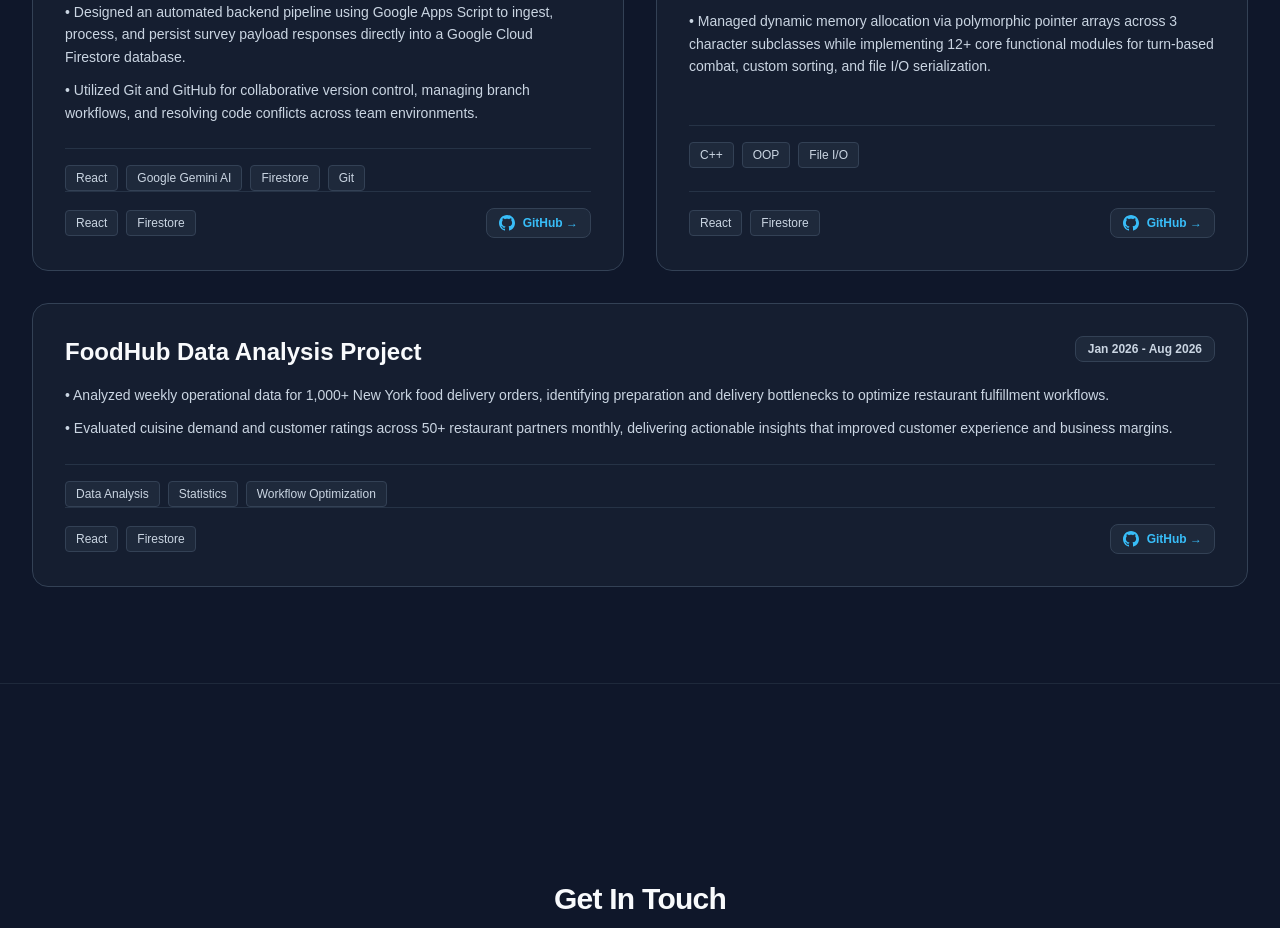
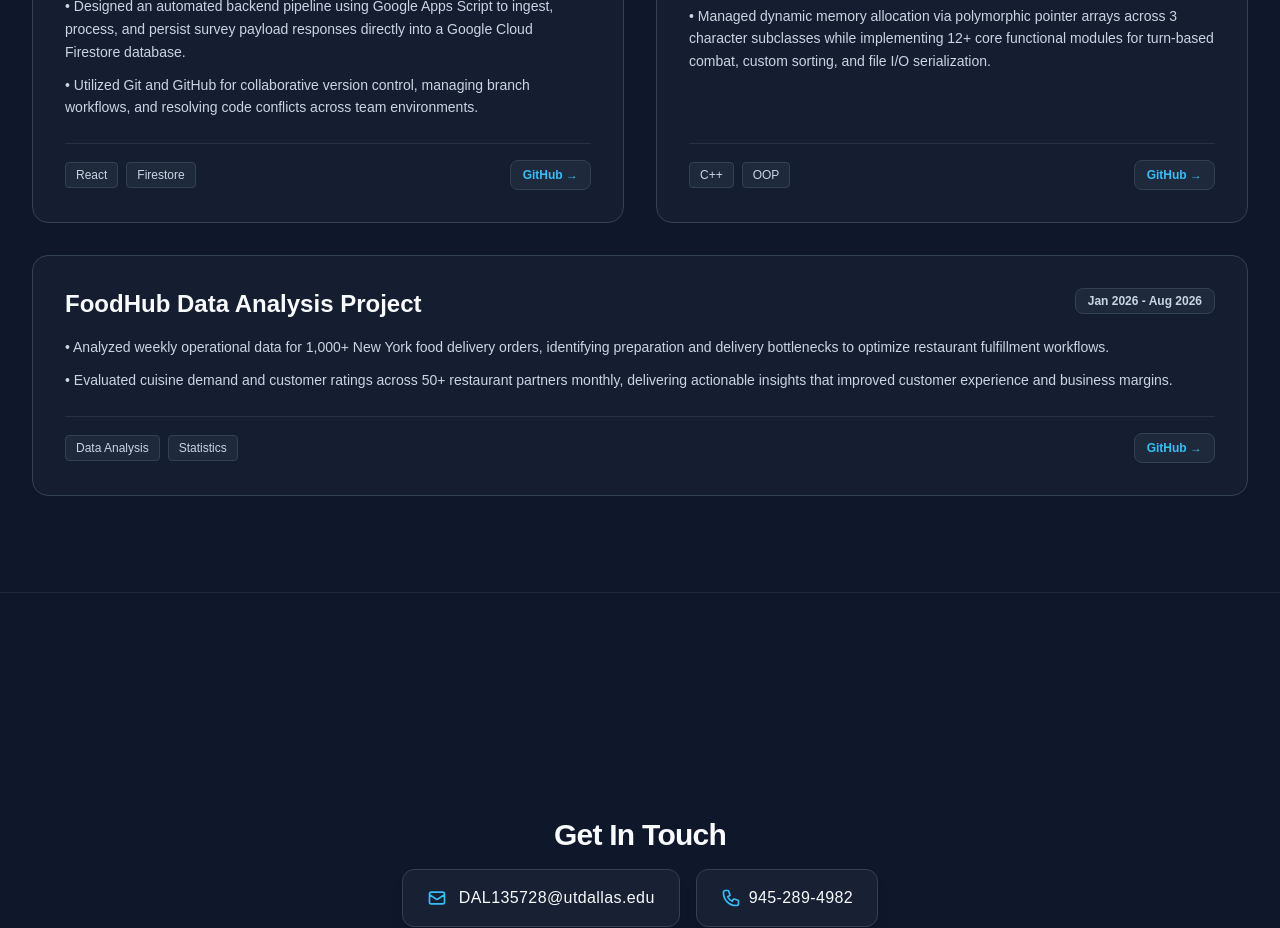
Before and after one commit to viditsmart/Vidit-s-portfolio, a Next.js app in the folder portfolio/: page / in a window 1280 px wide. Shown: the part 2620-3548 px from the top of the page. Built offline with nearby package versions, Linux system fonts and the light colour scheme.

Commit message:
edited projects, education, and contact section for consistency for light mode

```diff
--- a/portfolio/app/page.tsx
+++ b/portfolio/app/page.tsx
@@ -101,35 +101,28 @@ export default function PortfolioPage() {
       <section id="education" className="min-h-[80vh] py-24 px-8 max-w-7xl mx-auto flex flex-col justify-center">
         <div className="mb-12">
           <h2 className={`text-3xl font-bold tracking-tight mb-3 ${darkMode ? 'text-[#F8FAFC]' : 'text-[#0F172A]'}`}>Education</h2>
-
         </div>
 
-        {/* Education Card */}
         <div className={`p-8 rounded-2xl border transition ${darkMode ? 'bg-[#1E293B]/40 border-[#334155]' : 'bg-[#FFFFFF] border-[#E2E8F0] shadow-sm'}`}>
           <div className="flex flex-col md:flex-row md:items-center justify-between mb-6 gap-2">
             <div>
-              <h3 className={`text-3xl font-bold tracking-tight mb-3 ${darkMode ? 'text-[#F8FAFC]' : 'text-[#0F172A]'}`}>University of Texas at Dallas</h3>
-              <p className="text-[#38BDF8] font-medium text-lg">Bachelor of Science in Computer Science</p>
+              <h3 className={`text-2xl font-bold ${darkMode ? 'text-[#F8FAFC]' : 'text-[#0F172A]'}`}>University of Texas at Dallas</h3>
+              <p className={`font-medium text-lg ${darkMode ? 'text-[#38BDF8]' : 'text-[#0284C7]'}`}>Bachelor of Science in Computer Science</p>
             </div>
 
             <div className="text-left md:text-right">
-              <span className="inline-block bg-[#1E293B] text-slate-200 px-3 py-1 rounded-lg text-sm font-medium border border-[#334155]">
+              <span className={`inline-block px-3 py-1 rounded-lg text-sm font-medium border ${darkMode ? 'bg-[#1E293B] text-slate-200 border-[#334155]' : 'bg-slate-100 text-[#0F172A] border-[#E2E8F0]'}`}>
                 Expected Graduation: May 2029
               </span>
-
             </div>
           </div>
 
-          {/* Relevant Coursework */}
           <div>
-            <h4 className="text-sm font-semibold text-slate-300 uppercase tracking-wider mb-3">Relevant Coursework</h4>
+            <h4 className={`text-sm font-semibold uppercase tracking-wider mb-3 ${darkMode ? 'text-slate-300' : 'text-[#0F172A]'}`}>Relevant Coursework</h4>
             <div className="flex flex-wrap gap-2.5">
-              <span className="bg-[#1E293B] text-slate-300 px-3 py-1.5 rounded-lg text-sm border border-[#334155]">Programming Fundamentals (C++)</span>
-              <span className="bg-[#1E293B] text-slate-300 px-3 py-1.5 rounded-lg text-sm border border-[#334155]">Computer Science 1 & 2 (Java)</span>
-              <span className="bg-[#1E293B] text-slate-300 px-3 py-1.5 rounded-lg text-sm border border-[#334155]">Discrete Math for Computing 1</span>
-              <span className="bg-[#1E293B] text-slate-300 px-3 py-1.5 rounded-lg text-sm border border-[#334155]">Computer Architecture</span>
-              <span className="bg-[#1E293B] text-slate-300 px-3 py-1.5 rounded-lg text-sm border border-[#334155]">Probability and Stats in CS/SE</span>
-              <span className="bg-[#1E293B] text-slate-300 px-3 py-1.5 rounded-lg text-sm border border-[#334155]">Professional & Technical Communication</span>
+              {['Programming Fundamentals (C++)', 'Computer Science 1 & 2 (Java)', 'Discrete Math for Computing 1', 'Computer Architecture', 'Probability and Stats in CS/SE', 'Professional & Technical Communication'].map((course) => (
+                <span key={course} className={`px-3 py-1.5 rounded-lg text-sm border ${darkMode ? 'bg-[#1E293B] text-slate-300 border-[#334155]' : 'bg-slate-100 text-[#475569] border-[#E2E8F0]'}`}>{course}</span>
+              ))}
             </div>
           </div>
         </div>
@@ -193,126 +186,94 @@ export default function PortfolioPage() {
       <section id="projects" className="min-h-screen py-24 px-8 max-w-7xl mx-auto flex flex-col justify-center">
         <div className="mb-12">
           <h2 className={`text-3xl font-bold tracking-tight mb-3 ${darkMode ? 'text-[#F8FAFC]' : 'text-[#0F172A]'}`}>Projects</h2>
-          <p className={`text-base md:text-lg leading-relaxed ${darkMode ? 'text-slate-300' : 'text-[#475569]'}`}>A showcase of my recent backend, data analysis, and full-stack development work.</p>
+          <p className={darkMode ? 'text-slate-400' : 'text-[#475569]'}>A showcase of my recent backend, data analysis, and full-stack development work.</p>
         </div>
 
-        {/* Projects Grid */}
         <div className="grid grid-cols-1 md:grid-cols-2 gap-8">
 
-          {/* Project 1: T-Mobilers (Hackathon) */}
-          <div className="bg-[#1E293B]/40 border border-[#334155] p-8 rounded-2xl flex flex-col justify-between hover:border-[#38BDF8]/50 transition">
+          {/* T-Mobilers */}
+          <div className={`p-8 rounded-2xl border flex flex-col justify-between transition ${darkMode ? 'bg-[#1E293B]/40 border-[#334155] hover:border-[#38BDF8]/50' : 'bg-[#FFFFFF] border-[#E2E8F0] shadow-sm hover:border-[#0284C7]'}`}>
             <div>
               <div className="flex justify-between items-start mb-4">
-                <h3 className="text-2xl font-bold text-[#F8FAFC]">T-Mobilers</h3>
-                <span className="bg-[#1E293B] text-[#38BDF8] px-3 py-1 rounded-lg text-xs font-semibold border border-[#334155]">Hackathon Project • Nov 2025</span>
+                <h3 className={`text-2xl font-bold ${darkMode ? 'text-[#F8FAFC]' : 'text-[#0F172A]'}`}>T-Mobilers</h3>
+                <span className={`px-3 py-1 rounded-lg text-xs font-semibold border ${darkMode ? 'bg-[#1E293B] text-[#38BDF8] border-[#334155]' : 'bg-sky-50 text-[#0284C7] border-sky-200'}`}>Hackathon Project • Nov 2025</span>
               </div>
-              <ul className="space-y-2.5 text-slate-300 text-sm leading-relaxed mb-6">
+              <ul className={`space-y-2.5 text-sm leading-relaxed mb-6 ${darkMode ? 'text-slate-300' : 'text-[#475569]'}`}>
                 <li>• Developed a full-stack feedback analysis web application utilizing React to integrate Google Gemini AI for automated realtime semantic sentiment analysis with a team of 4 developers.</li>
                 <li>• Designed an automated backend pipeline using Google Apps Script to ingest, process, and persist survey payload responses directly into a Google Cloud Firestore database.</li>
                 <li>• Utilized Git and GitHub for collaborative version control, managing branch workflows, and resolving code conflicts across team environments.</li>
               </ul>
             </div>
-            <div className="flex flex-wrap gap-2 pt-4 border-t border-[#334155]/60">
-              <span className="bg-[#1E293B] text-slate-300 px-2.5 py-1 rounded text-xs font-medium border border-[#334155]">React</span>
-              <span className="bg-[#1E293B] text-slate-300 px-2.5 py-1 rounded text-xs font-medium border border-[#334155]">Google Gemini AI</span>
-              <span className="bg-[#1E293B] text-slate-300 px-2.5 py-1 rounded text-xs font-medium border border-[#334155]">Firestore</span>
-              <span className="bg-[#1E293B] text-slate-300 px-2.5 py-1 rounded text-xs font-medium border border-[#334155]">Git</span>
-            </div>
-
-            <div className="pt-4 border-t border-[#334155]/60 flex items-center justify-between flex-wrap gap-4">
+            <div className={`pt-4 border-t flex items-center justify-between flex-wrap gap-4 ${darkMode ? 'border-[#334155]/60' : 'border-[#E2E8F0]'}`}>
               <div className="flex flex-wrap gap-2">
-                <span className="bg-[#1E293B] text-slate-300 px-2.5 py-1 rounded text-xs font-medium border border-[#334155]">React</span>
-                <span className="bg-[#1E293B] text-slate-300 px-2.5 py-1 rounded text-xs font-medium border border-[#334155]">Firestore</span>
+                <span className={`px-2.5 py-1 rounded text-xs font-medium border ${darkMode ? 'bg-[#1E293B] text-slate-300 border-[#334155]' : 'bg-slate-100 text-[#475569] border-[#E2E8F0]'}`}>React</span>
+                <span className={`px-2.5 py-1 rounded text-xs font-medium border ${darkMode ? 'bg-[#1E293B] text-slate-300 border-[#334155]' : 'bg-slate-100 text-[#475569] border-[#E2E8F0]'}`}>Firestore</span>
               </div>
 
-              {/* GitHub Button */}
               <a
                 href="https://github.com/JFMcCM/Hackathon_T-Mobile_Challenge"
                 target="_blank"
                 rel="noopener noreferrer"
-                className="inline-flex items-center gap-2 text-xs font-semibold text-[#38BDF8] hover:text-white bg-[#1E293B] hover:bg-[#334155] px-3 py-1.5 rounded-lg border border-[#334155] transition"
+                className={`inline-flex items-center gap-2 text-xs font-semibold px-3 py-1.5 rounded-lg border transition ${darkMode ? 'text-[#38BDF8] bg-[#1E293B] hover:bg-[#334155] border-[#334155]' : 'text-[#0284C7] bg-sky-50 hover:bg-sky-100 border-[#E2E8F0]'}`}
               >
-                <svg className="w-4 h-4 fill-current" viewBox="0 0 24 24">
-                  <path d="M12 0c-6.626 0-12 5.373-12 12 0 5.302 3.438 9.8 8.207 11.387.599.111.793-.261.793-.577v-2.234c-3.338.726-4.033-1.416-4.033-1.416-.546-1.387-1.333-1.756-1.333-1.756-1.089-.745.083-.729.083-.729 1.205.084 1.839 1.237 1.839 1.237 1.07 1.834 2.807 1.304 3.492.997.107-.775.418-1.305.762-1.604-2.665-.305-5.467-1.334-5.467-5.931 0-1.311.469-2.381 1.236-3.221-.124-.303-.535-1.524.117-3.176 0 0 1.008-.322 3.301 1.23.957-.266 1.983-.399 3.003-.404 1.02.005 2.047.138 3.006.404 2.291-1.552 3.297-1.23 3.297-1.23.653 1.653.242 2.874.118 3.176.77.84 1.235 1.911 1.235 3.221 0 4.609-2.807 5.624-5.479 5.921.43.372.823 1.102.823 2.222v3.293c0 .319.192.694.801.576 4.765-1.589 8.199-6.086 8.199-11.386 0-6.627-5.373-12-12-12z"/>
-                </svg>
                 GitHub →
               </a>
             </div>
           </div>
 
-          {/* Project 2: RPG Character Management System */}
-          <div className="bg-[#1E293B]/40 border border-[#334155] p-8 rounded-2xl flex flex-col justify-between hover:border-[#38BDF8]/50 transition">
+          {/* RPG System */}
+          <div className={`p-8 rounded-2xl border flex flex-col justify-between transition ${darkMode ? 'bg-[#1E293B]/40 border-[#334155] hover:border-[#38BDF8]/50' : 'bg-[#FFFFFF] border-[#E2E8F0] shadow-sm hover:border-[#0284C7]'}`}>
             <div>
               <div className="flex justify-between items-start mb-4">
-                <h3 className="text-2xl font-bold text-[#F8FAFC]">RPG Character Management System</h3>
-                <span className="bg-[#1E293B] text-slate-300 px-3 py-1 rounded-lg text-xs font-semibold border border-[#334155]">Jul 2026 - Aug 2026</span>
+                <h3 className={`text-2xl font-bold ${darkMode ? 'text-[#F8FAFC]' : 'text-[#0F172A]'}`}>RPG Character Management System</h3>
+                <span className={`px-3 py-1 rounded-lg text-xs font-semibold border ${darkMode ? 'bg-[#1E293B] text-slate-300 border-[#334155]' : 'bg-slate-100 text-[#475569] border-[#E2E8F0]'}`}>Jul 2026 - Aug 2026</span>
               </div>
-              <ul className="space-y-2.5 text-slate-300 text-sm leading-relaxed mb-6">
+              <ul className={`space-y-2.5 text-sm leading-relaxed mb-6 ${darkMode ? 'text-slate-300' : 'text-[#475569]'}`}>
                 <li>• Engineered a console-based C++ backend simulation using OOP principles, class inheritance, and dynamic polymorphism.</li>
                 <li>• Managed dynamic memory allocation via polymorphic pointer arrays across 3 character subclasses while implementing 12+ core functional modules for turn-based combat, custom sorting, and file I/O serialization.</li>
               </ul>
             </div>
-            <div className="flex flex-wrap gap-2 pt-4 border-t border-[#334155]/60">
-              <span className="bg-[#1E293B] text-slate-300 px-2.5 py-1 rounded text-xs font-medium border border-[#334155]">C++</span>
-              <span className="bg-[#1E293B] text-slate-300 px-2.5 py-1 rounded text-xs font-medium border border-[#334155]">OOP</span>
-              <span className="bg-[#1E293B] text-slate-300 px-2.5 py-1 rounded text-xs font-medium border border-[#334155]">File I/O</span>
-            </div>
-
-            <div className="pt-4 border-t border-[#334155]/60 flex items-center justify-between flex-wrap gap-4">
+            <div className={`pt-4 border-t flex items-center justify-between flex-wrap gap-4 ${darkMode ? 'border-[#334155]/60' : 'border-[#E2E8F0]'}`}>
               <div className="flex flex-wrap gap-2">
-                <span className="bg-[#1E293B] text-slate-300 px-2.5 py-1 rounded text-xs font-medium border border-[#334155]">React</span>
-                <span className="bg-[#1E293B] text-slate-300 px-2.5 py-1 rounded text-xs font-medium border border-[#334155]">Firestore</span>
+                <span className={`px-2.5 py-1 rounded text-xs font-medium border ${darkMode ? 'bg-[#1E293B] text-slate-300 border-[#334155]' : 'bg-slate-100 text-[#475569] border-[#E2E8F0]'}`}>C++</span>
+                <span className={`px-2.5 py-1 rounded text-xs font-medium border ${darkMode ? 'bg-[#1E293B] text-slate-300 border-[#334155]' : 'bg-slate-100 text-[#475569] border-[#E2E8F0]'}`}>OOP</span>
               </div>
 
-              {/* GitHub Button */}
               <a
                 href="https://github.com/viditsmart/RPG-Character-Management-System"
                 target="_blank"
                 rel="noopener noreferrer"
-                className="inline-flex items-center gap-2 text-xs font-semibold text-[#38BDF8] hover:text-white bg-[#1E293B] hover:bg-[#334155] px-3 py-1.5 rounded-lg border border-[#334155] transition"
+                className={`inline-flex items-center gap-2 text-xs font-semibold px-3 py-1.5 rounded-lg border transition ${darkMode ? 'text-[#38BDF8] bg-[#1E293B] hover:bg-[#334155] border-[#334155]' : 'text-[#0284C7] bg-sky-50 hover:bg-sky-100 border-[#E2E8F0]'}`}
               >
-                <svg className="w-4 h-4 fill-current" viewBox="0 0 24 24">
-                  <path d="M12 0c-6.626 0-12 5.373-12 12 0 5.302 3.438 9.8 8.207 11.387.599.111.793-.261.793-.577v-2.234c-3.338.726-4.033-1.416-4.033-1.416-.546-1.387-1.333-1.756-1.333-1.756-1.089-.745.083-.729.083-.729 1.205.084 1.839 1.237 1.839 1.237 1.07 1.834 2.807 1.304 3.492.997.107-.775.418-1.305.762-1.604-2.665-.305-5.467-1.334-5.467-5.931 0-1.311.469-2.381 1.236-3.221-.124-.303-.535-1.524.117-3.176 0 0 1.008-.322 3.301 1.23.957-.266 1.983-.399 3.003-.404 1.02.005 2.047.138 3.006.404 2.291-1.552 3.297-1.23 3.297-1.23.653 1.653.242 2.874.118 3.176.77.84 1.235 1.911 1.235 3.221 0 4.609-2.807 5.624-5.479 5.921.43.372.823 1.102.823 2.222v3.293c0 .319.192.694.801.576 4.765-1.589 8.199-6.086 8.199-11.386 0-6.627-5.373-12-12-12z"/>
-                </svg>
                 GitHub →
               </a>
             </div>
           </div>
 
-          {/* Project 3: FoodHub Data Analysis */}
-          <div className="bg-[#1E293B]/40 border border-[#334155] p-8 rounded-2xl flex flex-col justify-between hover:border-[#38BDF8]/50 transition md:col-span-2">
+          {/* FoodHub Data Analysis */}
+          <div className={`p-8 rounded-2xl border flex flex-col justify-between transition md:col-span-2 ${darkMode ? 'bg-[#1E293B]/40 border-[#334155] hover:border-[#38BDF8]/50' : 'bg-[#FFFFFF] border-[#E2E8F0] shadow-sm hover:border-[#0284C7]'}`}>
             <div>
               <div className="flex justify-between items-start mb-4">
-                <h3 className="text-2xl font-bold text-[#F8FAFC]">FoodHub Data Analysis Project</h3>
-                <span className="bg-[#1E293B] text-slate-300 px-3 py-1 rounded-lg text-xs font-semibold border border-[#334155]">Jan 2026 - Aug 2026</span>
+                <h3 className={`text-2xl font-bold ${darkMode ? 'text-[#F8FAFC]' : 'text-[#0F172A]'}`}>FoodHub Data Analysis Project</h3>
+                <span className={`px-3 py-1 rounded-lg text-xs font-semibold border ${darkMode ? 'bg-[#1E293B] text-slate-300 border-[#334155]' : 'bg-slate-100 text-[#475569] border-[#E2E8F0]'}`}>Jan 2026 - Aug 2026</span>
               </div>
-              <ul className="space-y-2.5 text-slate-300 text-sm leading-relaxed mb-6">
+              <ul className={`space-y-2.5 text-sm leading-relaxed mb-6 ${darkMode ? 'text-slate-300' : 'text-[#475569]'}`}>
                 <li>• Analyzed weekly operational data for 1,000+ New York food delivery orders, identifying preparation and delivery bottlenecks to optimize restaurant fulfillment workflows.</li>
                 <li>• Evaluated cuisine demand and customer ratings across 50+ restaurant partners monthly, delivering actionable insights that improved customer experience and business margins.</li>
               </ul>
             </div>
-            <div className="flex flex-wrap gap-2 pt-4 border-t border-[#334155]/60">
-              <span className="bg-[#1E293B] text-slate-300 px-2.5 py-1 rounded text-xs font-medium border border-[#334155]">Data Analysis</span>
-              <span className="bg-[#1E293B] text-slate-300 px-2.5 py-1 rounded text-xs font-medium border border-[#334155]">Statistics</span>
-              <span className="bg-[#1E293B] text-slate-300 px-2.5 py-1 rounded text-xs font-medium border border-[#334155]">Workflow Optimization</span>
-            </div>
-
-            <div className="pt-4 border-t border-[#334155]/60 flex items-center justify-between flex-wrap gap-4">
+            <div className={`pt-4 border-t flex items-center justify-between flex-wrap gap-4 ${darkMode ? 'border-[#334155]/60' : 'border-[#E2E8F0]'}`}>
               <div className="flex flex-wrap gap-2">
-                <span className="bg-[#1E293B] text-slate-300 px-2.5 py-1 rounded text-xs font-medium border border-[#334155]">React</span>
-                <span className="bg-[#1E293B] text-slate-300 px-2.5 py-1 rounded text-xs font-medium border border-[#334155]">Firestore</span>
+                <span className={`px-2.5 py-1 rounded text-xs font-medium border ${darkMode ? 'bg-[#1E293B] text-slate-300 border-[#334155]' : 'bg-slate-100 text-[#475569] border-[#E2E8F0]'}`}>Data Analysis</span>
+                <span className={`px-2.5 py-1 rounded text-xs font-medium border ${darkMode ? 'bg-[#1E293B] text-slate-300 border-[#334155]' : 'bg-slate-100 text-[#475569] border-[#E2E8F0]'}`}>Statistics</span>
               </div>
 
-              {/* GitHub Button */}
               <a
                 href="https://github.com/viditsmart/Project-Python-Foundations-Foodhub-Data-Analysis"
                 target="_blank"
                 rel="noopener noreferrer"
-                className="inline-flex items-center gap-2 text-xs font-semibold text-[#38BDF8] hover:text-white bg-[#1E293B] hover:bg-[#334155] px-3 py-1.5 rounded-lg border border-[#334155] transition"
+                className={`inline-flex items-center gap-2 text-xs font-semibold px-3 py-1.5 rounded-lg border transition ${darkMode ? 'text-[#38BDF8] bg-[#1E293B] hover:bg-[#334155] border-[#334155]' : 'text-[#0284C7] bg-sky-50 hover:bg-sky-100 border-[#E2E8F0]'}`}
               >
-                <svg className="w-4 h-4 fill-current" viewBox="0 0 24 24">
-                  <path d="M12 0c-6.626 0-12 5.373-12 12 0 5.302 3.438 9.8 8.207 11.387.599.111.793-.261.793-.577v-2.234c-3.338.726-4.033-1.416-4.033-1.416-.546-1.387-1.333-1.756-1.333-1.756-1.089-.745.083-.729.083-.729 1.205.084 1.839 1.237 1.839 1.237 1.07 1.834 2.807 1.304 3.492.997.107-.775.418-1.305.762-1.604-2.665-.305-5.467-1.334-5.467-5.931 0-1.311.469-2.381 1.236-3.221-.124-.303-.535-1.524.117-3.176 0 0 1.008-.322 3.301 1.23.957-.266 1.983-.399 3.003-.404 1.02.005 2.047.138 3.006.404 2.291-1.552 3.297-1.23 3.297-1.23.653 1.653.242 2.874.118 3.176.77.84 1.235 1.911 1.235 3.221 0 4.609-2.807 5.624-5.479 5.921.43.372.823 1.102.823 2.222v3.293c0 .319.192.694.801.576 4.765-1.589 8.199-6.086 8.199-11.386 0-6.627-5.373-12-12-12z"/>
-                </svg>
                 GitHub →
               </a>
             </div>
@@ -323,29 +284,30 @@ export default function PortfolioPage() {
 
       {/* 5. CONTACT SECTION */}
       <section id="contact" className="min-h-[70vh] py-24 px-8 max-w-7xl mx-auto flex flex-col justify-center items-center text-center border-t border-[#1E293B]">
-        <h2 className={`text-3xl font-bold tracking-tight mb-3 ${darkMode ? 'text-[#F8FAFC]' : 'text-[#0F172A]'}`}>Get In Touch</h2>
+        <h2 className={`text-3xl font-bold tracking-tight mb-4 ${darkMode ? 'text-[#F8FAFC]' : 'text-[#0F172A]'}`}>Get In Touch</h2>
 
-        {/* Email Card with Icon */}
-        <a
-          href="mailto:your.utd.email@utdallas.edu"
-          className="inline-flex items-center gap-3 bg-[#1E293B]/60 hover:bg-[#1E293B] text-[#F8FAFC] font-medium px-8 py-4 rounded-xl border border-[#334155] hover:border-[#38BDF8] transition group shadow-lg"
-        >
-          {/* Mail Icon SVG */}
-          <svg className="w-5 h-5 text-[#38BDF8] group-hover:scale-110 transition-transform" fill="none" stroke="currentColor" strokeWidth="2" viewBox="0 0 24 24">
-            <path strokeLinecap="round" strokeLinejoin="round" d="M3 8l7.89 5.26a2 2 0 002.22 0L21 8M5 19h14a2 2 0 002-2V7a2 2 0 00-2-2H5a2 2 0 00-2 2v10a2 2 0 002 2z" />
-          </svg>
-          <span className="text-sm md:text-base tracking-wide">DAL135728@utdallas.edu</span>
-        </a>
+        <div className="flex flex-col sm:flex-row gap-4 items-center justify-center">
+          <a
+            href="mailto:DAL135728@utdallas.edu"
+            className={`inline-flex items-center gap-3 font-medium px-6 py-4 rounded-xl border transition group shadow-lg ${darkMode ? 'bg-[#1E293B]/60 hover:bg-[#1E293B] border-[#334155] hover:border-[#38BDF8]' : 'bg-[#FFFFFF] hover:bg-slate-50 border-[#E2E8F0] hover:border-[#0284C7] shadow-sm'}`}
+          >
+            <svg className={`w-5 h-5 group-hover:scale-110 transition-transform ${darkMode ? 'text-[#38BDF8]' : 'text-[#0284C7]'}`} fill="none" stroke="currentColor" strokeWidth="2" viewBox="0 0 24 24">
+              <path strokeLinecap="round" strokeLinejoin="round" d="M3 8l7.89 5.26a2 2 0 002.22 0L21 8M5 19h14a2 2 0 002-2V7a2 2 0 00-2-2H5a2 2 0 00-2 2v10a2 2 0 002 2z" />
+            </svg>
+            <span className="text-sm md:text-base tracking-wide">DAL135728@utdallas.edu</span>
+          </a>
 
-        <a
+          <a
             href="tel:9452894982"
-            className="inline-flex items-center gap-3 bg-[#1E293B]/60 hover:bg-[#1E293B] text-[#F8FAFC] font-medium px-6 py-4 rounded-xl border border-[#334155] hover:border-[#38BDF8] transition group shadow-lg"
+            className={`inline-flex items-center gap-2 font-medium px-6 py-4 rounded-xl border transition group shadow-lg ${darkMode ? 'bg-[#1E293B]/60 hover:bg-[#1E293B] border-[#334155] hover:border-[#38BDF8]' : 'bg-[#FFFFFF] hover:bg-slate-50 border-[#E2E8F0] hover:border-[#0284C7] shadow-sm'}`}
           >
-            <svg className="w-5 h-5 text-[#38BDF8] group-hover:scale-110 transition-transform" fill="none" stroke="currentColor" strokeWidth="2" viewBox="0 0 24 24">
+            <svg className={`w-5 h-5 group-hover:scale-110 transition-transform ${darkMode ? 'text-[#38BDF8]' : 'text-[#0284C7]'}`} fill="none" stroke="currentColor" strokeWidth="2" viewBox="0 0 24 24">
               <path strokeLinecap="round" strokeLinejoin="round" d="M3 5a2 2 0 012-2h3.28a1 1 0 01.948.684l1.498 4.493a1 1 0 01-.502 1.21l-2.257 1.13a11.042 11.042 0 005.516 5.516l1.13-2.257a1 1 0 011.21-.502l4.493 1.498a1 1 0 01.684.949V19a2 2 0 01-2 2h-1C9.716 21 3 14.284 3 6V5z" />
             </svg>
             <span className="text-sm md:text-base tracking-wide">945-289-4982</span>
           </a>
+        </div>
+
       </section>
     </main>
   );
```
